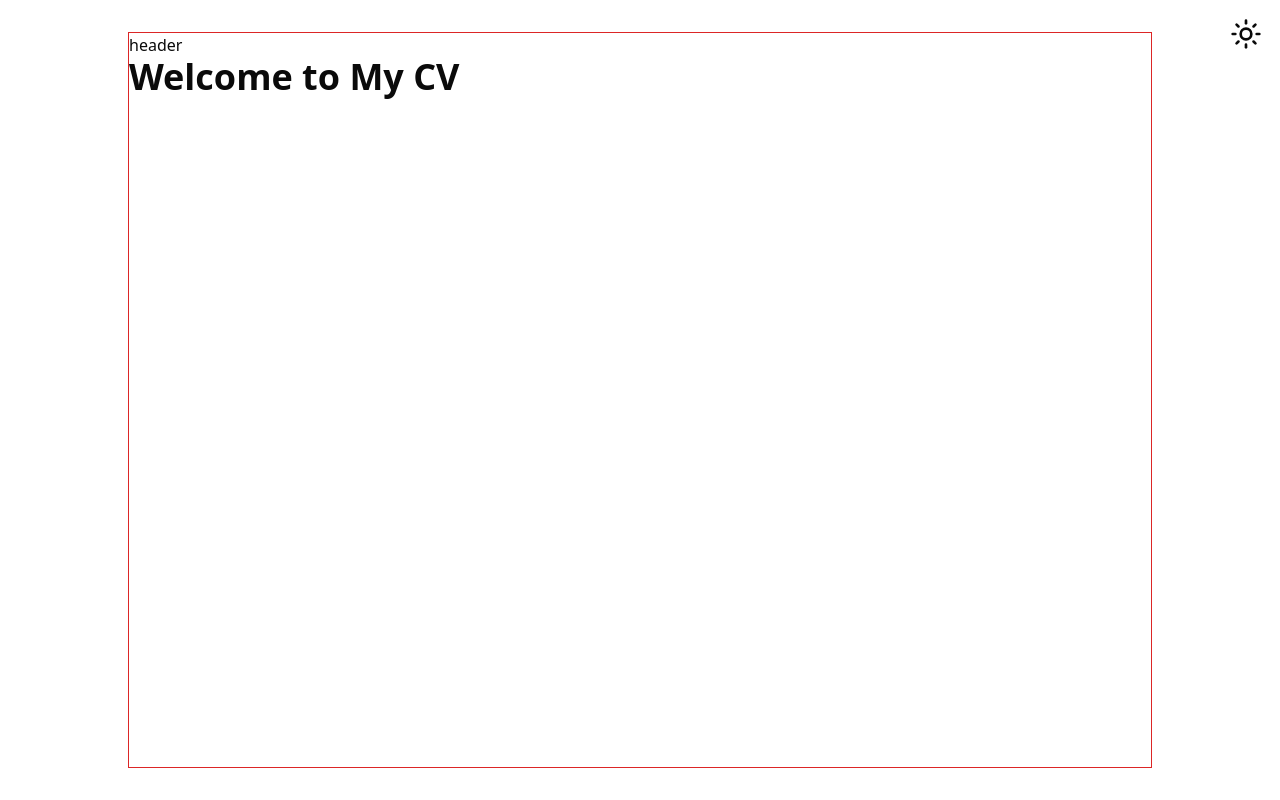
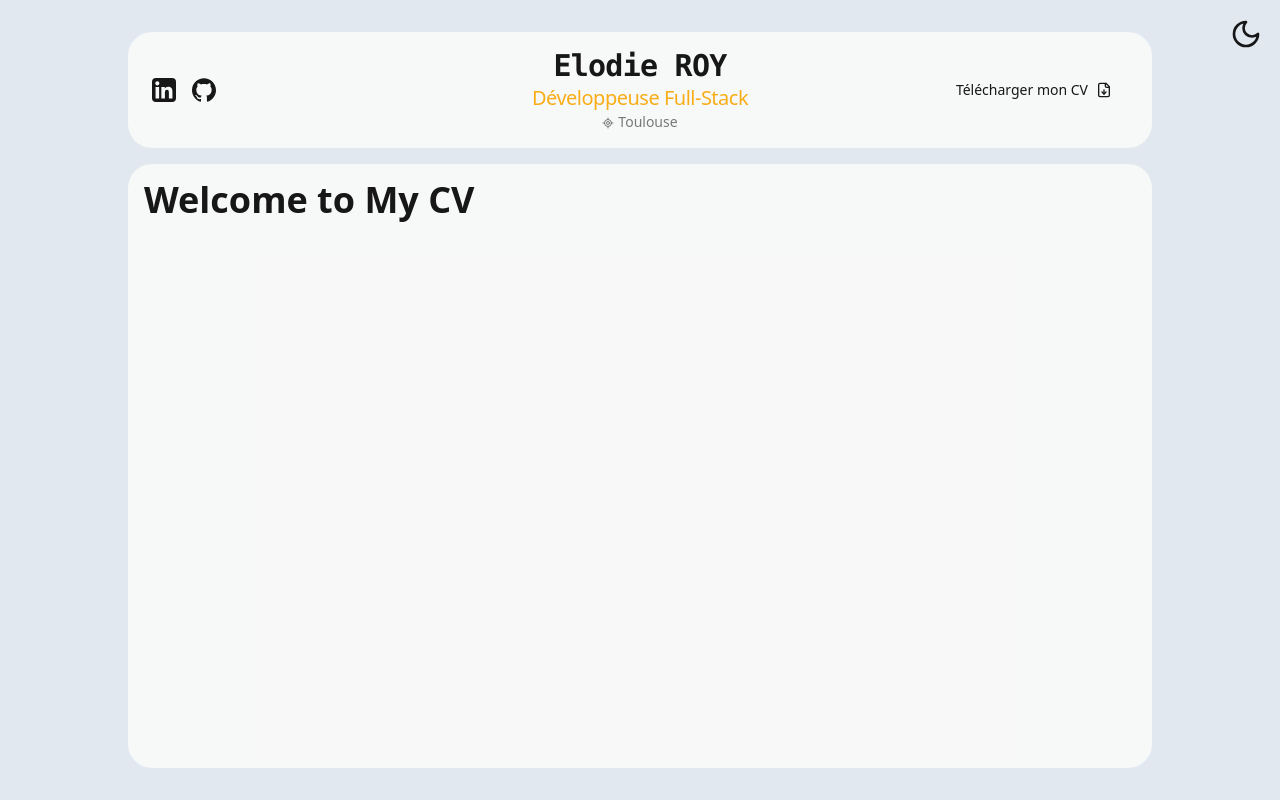
Before and after one commit to ElodieRoy/CV, a Next.js app in the folder frontend/: page / in a window 1280 px wide. Built offline with nearby package versions, Linux system fonts and the light colour scheme.

Commit message:
feat: add DownloadCv and Social components; update button variant and TypeScript paths

```diff
--- a/frontend/package.json
+++ b/frontend/package.json
@@ -20,6 +20,7 @@
     "next-themes": "^0.4.4",
     "react": "^19.0.0",
     "react-dom": "^19.0.0",
+    "react-icons": "^5.4.0",
     "tailwind-merge": "^2.6.0",
     "tailwindcss-animate": "^1.0.7"
   },
--- a/frontend/src/app/globals.css
+++ b/frontend/src/app/globals.css
@@ -9,12 +9,12 @@ body {
 
 @layer base {
   :root {
-    --background: 0 0% 100%;
-    --foreground: 0 0% 4%;
+    --background: 0 0% 98%;
+    --foreground: 0 0% 9%;
     --card: 0 0% 100%;
-    --card-foreground: 0 0% 4%;
+    --card-foreground: 0 0% 9%;
     --popover: 0 0% 100%;
-    --popover-foreground: 0 0% 4%;
+    --popover-foreground: 0 0% 9%;
     --primary: 40 94% 53%;
     --primary-foreground: 0 0% 98%;
     --secondary: 0 0% 96.1%;
@@ -27,7 +27,7 @@ body {
     --destructive-foreground: 0 0% 98%;
     --border: 0 0% 91.4%;
     --input: 0 0% 91.4%;
-    --ring: 0 0% 4%;
+    --ring: 0 0% 9%;
     --chart-1: 12 76% 61%;
     --chart-2: 173 58% 39%;
     --chart-3: 197 37% 24%;
@@ -36,11 +36,11 @@ body {
     --radius: 05rem;
   }
   .dark {
-    --background: 0 0% 4%;
+    --background: 0 0% 9%;
     --foreground: 0 0% 98%;
-    --card: 0 0% 4%;
+    --card: 0 0% 9%;
     --card-foreground: 0 0% 98%;
-    --popover: 0 0% 4%;
+    --popover: 0 0% 9%;
     --popover-foreground: 0 0% 98%;
     --secondary: 0 0% 15%;
     --secondary-foreground: 0 0% 98%;
--- a/frontend/src/app/layout.tsx
+++ b/frontend/src/app/layout.tsx
@@ -1,5 +1,4 @@
 import { Header } from "@/components/header";
-import { ModeToggle } from "@/components/mode-toggle";
 import type { Metadata } from "next";
 import { ThemeProvider } from "next-themes";
 import "./globals.css";
@@ -16,16 +15,19 @@ export default function RootLayout({
 }>) {
   return (
     <html lang="fr" suppressHydrationWarning>
-      <body className="m-4 mx-auto size-[calc(100%-2rem)] border font-sans lg:my-8 lg:h-[calc(100%-4rem)] lg:max-w-5xl lg:border-red-600">
+      <body className="m-4 mx-auto size-[calc(100%-2rem)] bg-slate-200 font-sans dark:bg-slate-600 lg:my-8 lg:h-[calc(100%-4rem)] lg:max-w-5xl">
         <ThemeProvider
           attribute="class"
           defaultTheme="system"
           enableSystem
           disableTransitionOnChange
         >
-          <ModeToggle />
-          <Header />
-          {children}
+          <div className="flex flex-col lg:h-full">
+            <Header />
+            <main className="mt-4 h-full rounded-3xl bg-background/90 p-4">
+              {children}
+            </main>
+          </div>
         </ThemeProvider>
       </body>
     </html>
--- /dev/null
+++ b/frontend/src/components/download-cv.tsx
@@ -0,0 +1,11 @@
+import { Button } from "@/components/ui/button";
+import { FileDown } from "lucide-react";
+import { ComponentPropsWithoutRef } from "react";
+
+export function DownloadCv(props: ComponentPropsWithoutRef<"button">) {
+  return (
+    <Button variant="ghost" {...props}>
+      Télécharger mon CV <FileDown />
+    </Button>
+  );
+}
--- a/frontend/src/components/header.tsx
+++ b/frontend/src/components/header.tsx
@@ -1,5 +1,35 @@
 "use client";
 
+import { DownloadCv } from "@/components/download-cv";
+import { ModeToggle } from "@/components/mode-toggle";
+import { Social } from "@/components/social";
+import { Button } from "@/components/ui/button";
+import { Typography } from "@/ui/typography";
+import { CircleChevronDown, LocateFixed } from "lucide-react";
+
 export function Header() {
-  return <div>header</div>;
+  return (
+    <header className="grid grid-cols-[1fr_auto_1fr] items-center rounded-3xl bg-background/90 px-6 py-4">
+      <div>
+        <Button className="xl:hidden [&_svg]:size-8">
+          <CircleChevronDown className="" />
+        </Button>
+        <Social className="max-xl:hidden" />
+      </div>
+      <div className="flex flex-1 flex-col items-center">
+        <Typography variant="h1" className="select-all selection:bg-primary/50">
+          Elodie ROY
+        </Typography>
+        <Typography variant="h2">Développeuse Full-Stack</Typography>
+        <Typography variant="muted">
+          <LocateFixed className="mr-1 inline-block size-3" />
+          Toulouse
+        </Typography>
+      </div>
+      <div className="justify-self-end">
+        <DownloadCv className="max-xl:hidden" />
+        <ModeToggle className="xl:absolute" />
+      </div>
+    </header>
+  );
 }
--- a/frontend/src/components/mode-toggle.tsx
+++ b/frontend/src/components/mode-toggle.tsx
@@ -3,20 +3,21 @@
 import { useTheme } from "next-themes";
 
 import { Button } from "@/components/ui/button";
+import { cn } from "@/lib/utils";
 import { Moon, Sun } from "lucide-react";
+import { ComponentPropsWithoutRef } from "react";
 
-export function ModeToggle() {
+export function ModeToggle({ className }: ComponentPropsWithoutRef<"button">) {
   const { setTheme, theme } = useTheme();
 
   return (
     <Button
-      variant="ghost"
       size="icon"
       onClick={() => setTheme(theme === "dark" ? "light" : "dark")}
-      className="absolute right-4 top-4 [&_svg]:size-8"
+      className={cn("right-4 top-4 [&_svg]:size-8", className)}
     >
-      <Sun className="absolute scale-100 dark:scale-0" />
-      <Moon className="absolute scale-0 dark:scale-100" />
+      <Moon className="absolute scale-100 dark:scale-0" />
+      <Sun className="absolute scale-0 dark:scale-100" />
     </Button>
   );
 }
--- /dev/null
+++ b/frontend/src/components/social.tsx
@@ -0,0 +1,16 @@
+import { cn } from "@/lib/utils";
+import { ComponentPropsWithoutRef } from "react";
+import { SiGithub, SiLinkedin } from "react-icons/si";
+
+export function Social({ className }: ComponentPropsWithoutRef<"div">) {
+  return (
+    <div className={cn("flex gap-4", className)}>
+      <a href="https://linkedin.com/in/eroy" target="_blank" rel="noreferrer">
+        <SiLinkedin className="size-6 rounded transition-all hover:text-primary" />
+      </a>
+      <a href="https://github.com/ElodieRoy" target="_blank" rel="noreferrer">
+        <SiGithub className="size-6 rounded transition-all hover:text-primary" />
+      </a>
+    </div>
+  );
+}
--- a/frontend/src/components/ui/button.tsx
+++ b/frontend/src/components/ui/button.tsx
@@ -28,7 +28,7 @@ const buttonVariants = cva(
       },
     },
     defaultVariants: {
-      variant: "default",
+      variant: "ghost",
       size: "default",
     },
   },
--- /dev/null
+++ b/frontend/src/components/ui/typography.tsx
@@ -0,0 +1,100 @@
+/* eslint-disable @typescript-eslint/no-explicit-any */
+/* eslint-disable @typescript-eslint/no-empty-object-type */
+import { cn } from "@/lib/utils";
+import { cva, VariantProps } from "class-variance-authority";
+
+import React, {
+  ComponentPropsWithRef,
+  ElementType,
+  ForwardedRef,
+  forwardRef,
+} from "react";
+
+type FixedForwardRef = <T, P = {}>(
+  render: (props: P, ref: React.Ref<T>) => React.ReactNode,
+) => (props: P & React.RefAttributes<T>) => React.ReactNode;
+
+const fixedForwardRef = forwardRef as FixedForwardRef;
+
+type DistributiveOmit<T, TOmitted extends PropertyKey> = T extends any
+  ? Omit<T, TOmitted>
+  : never;
+
+export const typographyVariants = cva("selection:bg-primary/50", {
+  variants: {
+    variant: {
+      h1: "select-all scroll-m-20 font-mono text-xl font-bold tracking-tight lg:text-3xl",
+      h2: "select-all scroll-m-20 text-lg font-normal tracking-tight text-primary transition-colors  lg:text-xl",
+      p: "leading-7 [&:not(:first-child)]:mt-6",
+      default: "",
+      quote: "mt-6 border-l-2 pl-6 italic",
+      code: "relative rounded bg-muted px-[0.3rem] py-[0.2rem] font-mono text-sm font-semibold",
+      lead: "text-xl text-muted-foreground",
+      large: "text-lg font-semibold",
+      small: "text-sm font-medium leading-none",
+      muted: "text-sm text-muted-foreground",
+      link: "font-medium text-cyan-600 hover:underline dark:text-primary",
+    },
+  },
+});
+
+type TypographyCvaProps = VariantProps<typeof typographyVariants>;
+type TypographyVariant = TypographyCvaProps["variant"];
+
+const defaultElementMapping = {
+  h1: "h1",
+  h2: "h2",
+  p: "p",
+  quote: "p",
+  code: "code",
+  lead: "p",
+  large: "p",
+  small: "p",
+  muted: "p",
+  link: "a",
+  default: "p",
+} satisfies Record<NonNullable<TypographyVariant>, ElementType>;
+
+type ElementMapping = typeof defaultElementMapping;
+type ElementTypeForVariant<TVariant extends keyof ElementMapping> =
+  ElementMapping[TVariant];
+
+const InnerTypography = <
+  TAs extends ElementType,
+  TVariant extends TypographyVariant = "default",
+>(
+  {
+    className,
+    variant = "default",
+    as,
+    ...props
+  }: {
+    as?: TAs;
+    variant?: TVariant;
+  } & DistributiveOmit<
+    ComponentPropsWithRef<
+      ElementType extends TAs
+        ? ElementTypeForVariant<NonNullable<TVariant>>
+        : TAs
+    >,
+    "as"
+  >,
+  ref: ForwardedRef<any>,
+) => {
+  const Comp = as ?? defaultElementMapping[variant ?? "default"];
+  return (
+    <Comp
+      {...props}
+      className={cn(
+        typographyVariants({
+          className,
+          variant,
+        }),
+      )}
+      ref={ref}
+    ></Comp>
+  );
+};
+
+// Can be passed 'as' prop but defaults to 'a'
+export const Typography = fixedForwardRef(InnerTypography);
--- a/frontend/tsconfig.json
+++ b/frontend/tsconfig.json
@@ -20,8 +20,9 @@
     ],
     "baseUrl": ".",
     "paths": {
-      "@components/*": ["src/components/*"],
-      "@ui/*": ["src/components/ui/*"],
+      "@/components/*": ["src/components/*"],
+      "@/ui/*": ["src/components/ui/*"],
+      "@/assets/*": ["./src/assets/*"],
       "@/*": ["src/*", "@/*"]
     }
   },
```
Also changed, not shown: 1 other file (tests, documents, lock files or other folders).
